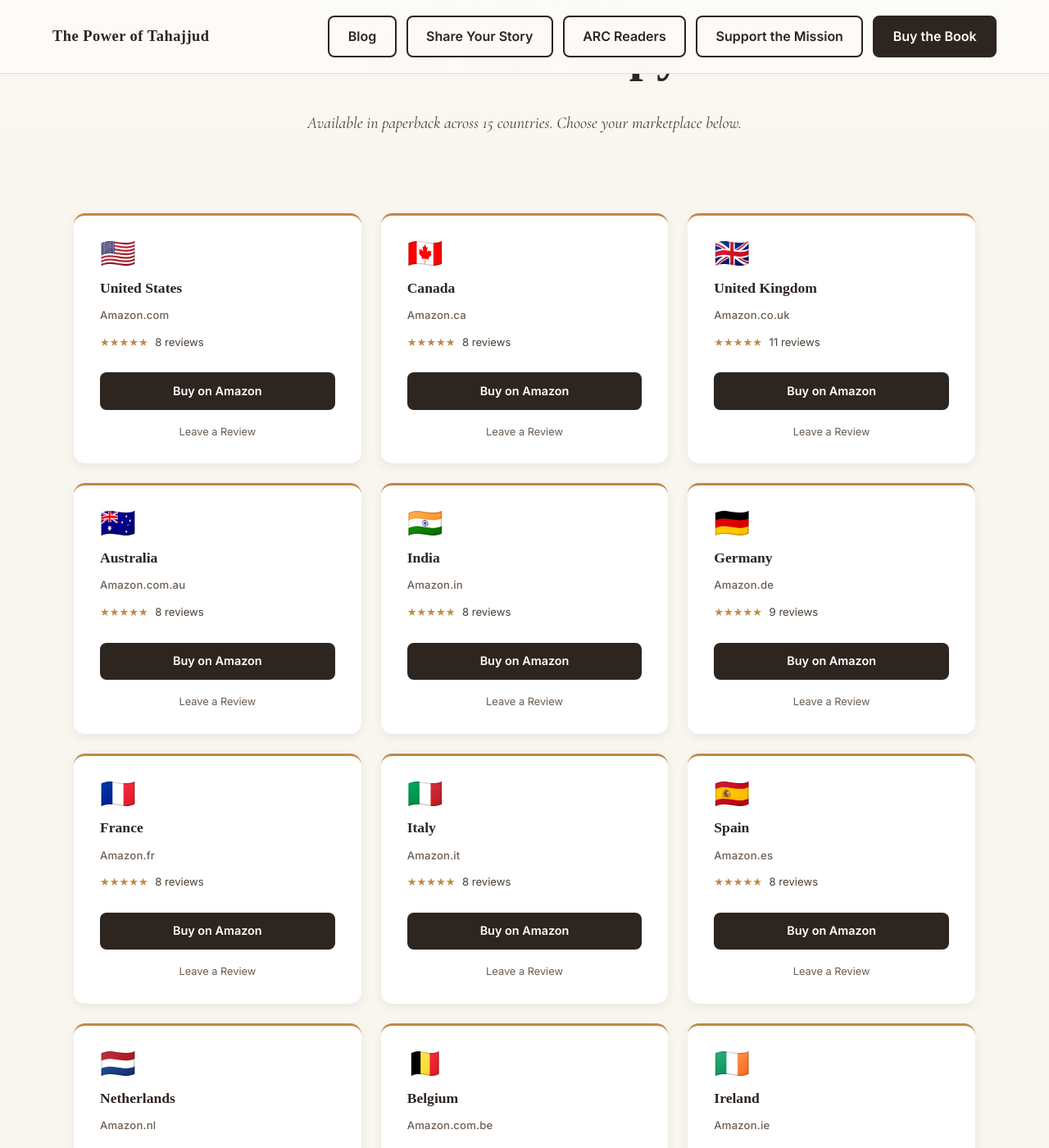
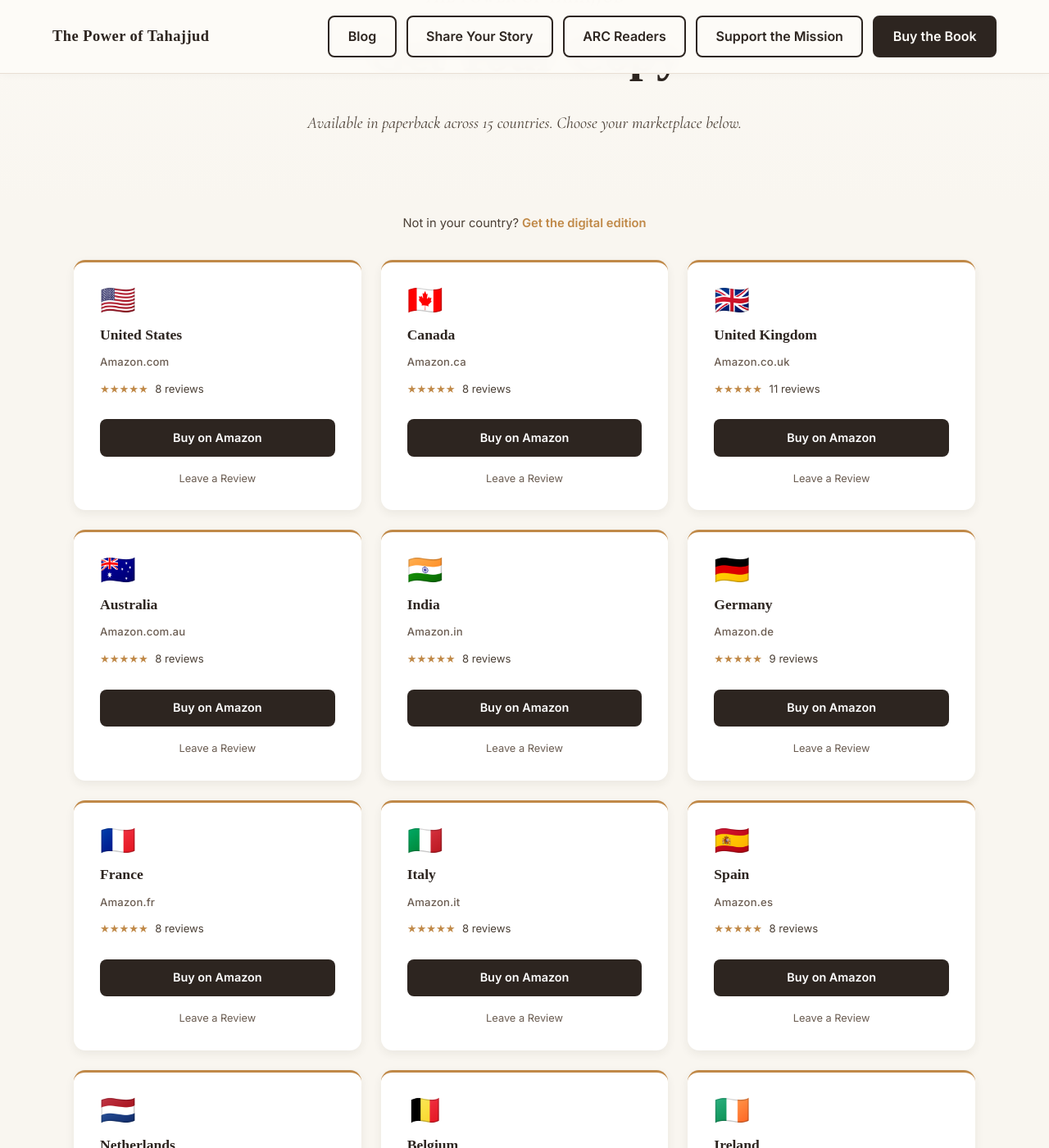
Before and after one commit to Omnitryx-Inc/tahajjud-fe-main, a Jekyll site: the page built from pages/get-the-book.html, in a window 1280 px wide and 1400 px high, scrolled down 196 px. Shown: the whole window at 82% size. Built offline with Jekyll 4.4.1, drawn with Linux system fonts in a browser that asks for light colours; some web fonts are replaced; some of the changed text lies outside the part shown.

Commit message:
adjustments

```diff
--- a/assets/css/main.v1.4.css
+++ b/assets/css/main.v1.4.css
@@ -176,7 +176,7 @@
 }
 
 /* Desktop: show inline nav group, hide hamburger and overlay */
-@media (min-width: 768px) {
+@media (min-width: 1100px) {
 	header {
 		padding: 1.2rem 5%;
 	}
--- a/pages/get-the-book.html
+++ b/pages/get-the-book.html
@@ -275,6 +275,10 @@
 <section class="buy-print">
   <div class="buy-print-inner">
 
+    <p style="text-align: center; margin-bottom: 2rem; font-size: 0.92rem; color: var(--text-medium);">
+      Not in your country? <a href="{{ site.stripe_buy_url }}" target="_blank" style="color: var(--gold-primary); font-weight: 600; text-decoration: none;" onclick="gtag('event', 'click_buy_digital', { button_location: 'buy_page_no_country' });">Get the digital edition</a>
+    </p>
+
     <div class="marketplace-grid">
 
       <div class="marketplace-card">
@@ -488,6 +492,7 @@
       </div>
 
     </div>
+
   </div>
 </section>
 
@@ -500,7 +505,7 @@
 
     <div class="faq-item">
       <p class="faq-q">My country is not listed. Can I still get the book?</p>
-      <p class="faq-a">We are actively working to expand availability to more countries. If your country is not listed and you believe you can help bring the book to your local market, we would be glad to hear from you. Please reach out at <a href="mailto:support@omnitryx.ca" onclick="gtag('event', 'click_contact_email', { source: 'faq_my_country' });">support@omnitryx.ca</a>.</p>
+      <p class="faq-a">Yes. If Amazon does not deliver to your country, you can still read the book instantly as a digital PDF. <a href="{{ site.stripe_buy_url }}" target="_blank" onclick="gtag('event', 'click_buy_digital', { button_location: 'buy_page_faq' });">Buy the digital edition here</a> and you will have access within minutes, anywhere in the world.</p>
     </div>
 
     <div class="faq-item">
```
